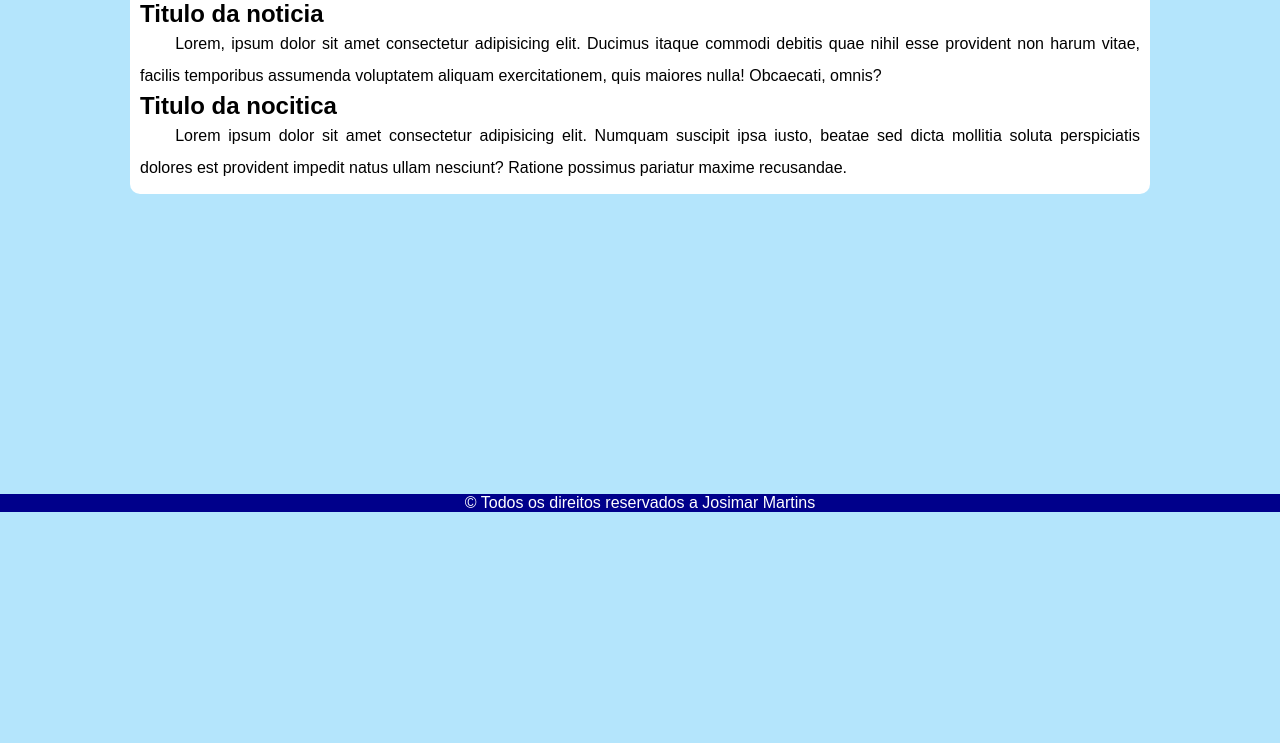
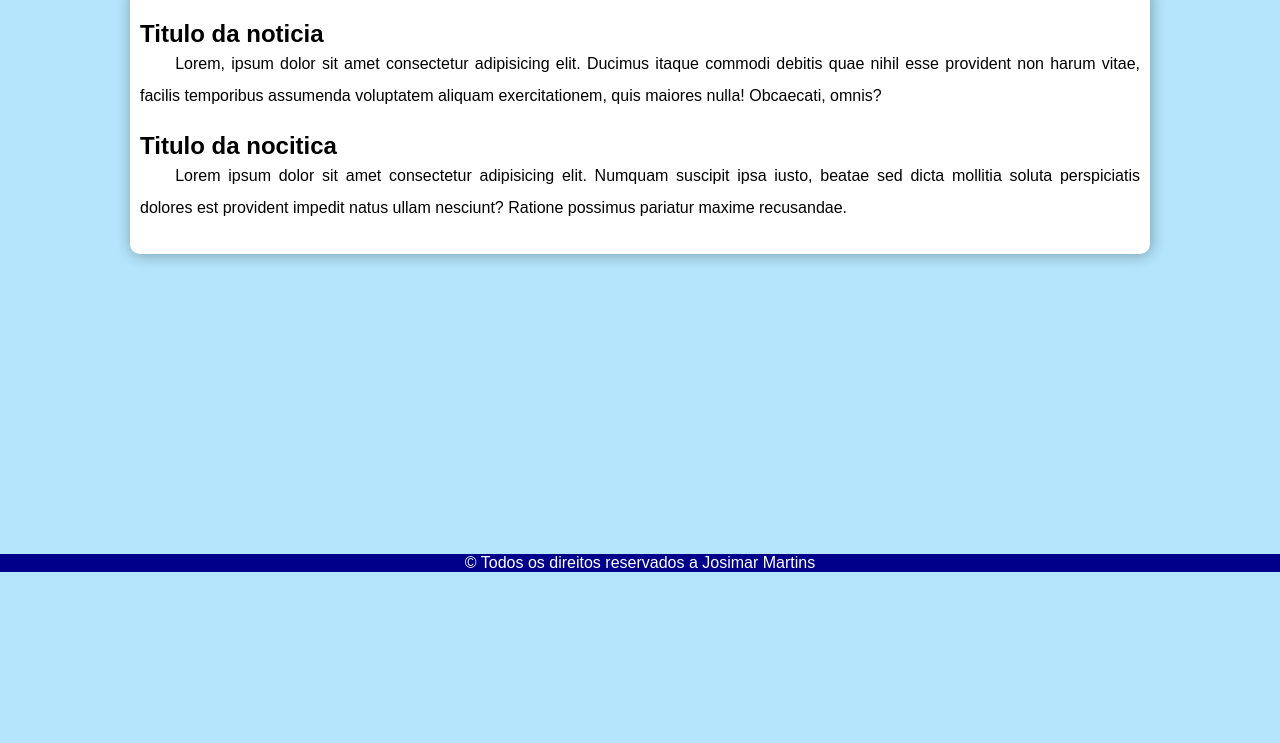
Before and after one commit to josemarmartins21/noticiasecafe, a plain HTML site: page index.html in a window 1280 px wide. Shown: the part 57-800 px from the top of the page. Drawn offline with Linux system fonts and the light colour scheme.

Commit message:
atualizei design do site

```diff
--- a/estilos/style.css
+++ b/estilos/style.css
@@ -42,9 +42,13 @@ main {
     margin: 0px auto;
     padding: 10px;
     margin-bottom: 300px;
+    box-shadow: 1px 1px 15px rgba(0, 0, 0, 0.322);
 
 }
 
+main > article {
+    margin: 20px 0px;
+}
 
 main > article > p {
     line-height: 2em;
```
